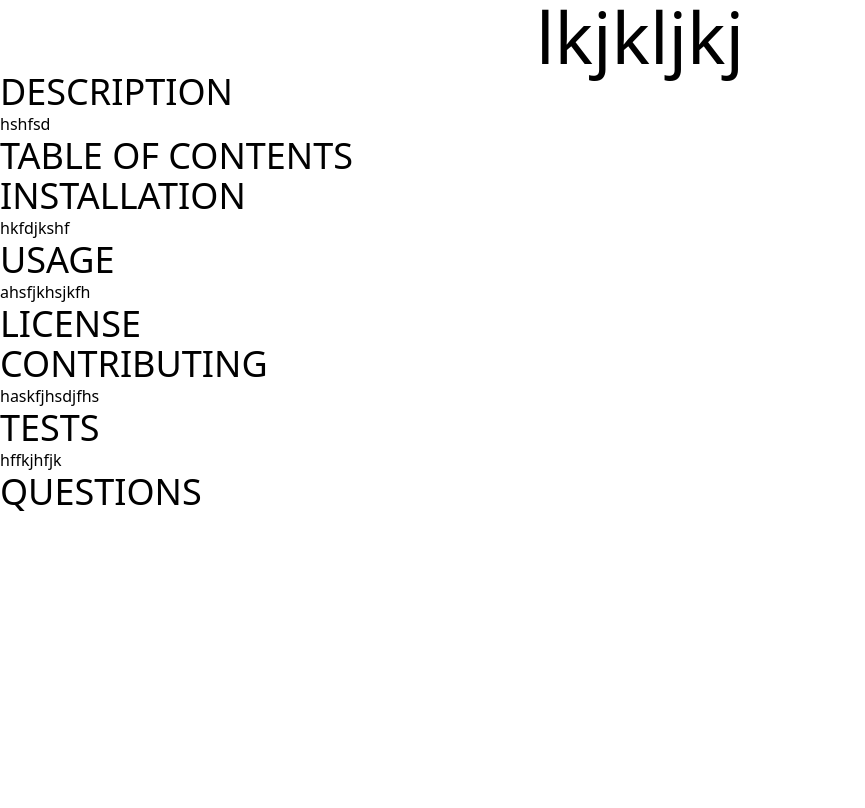
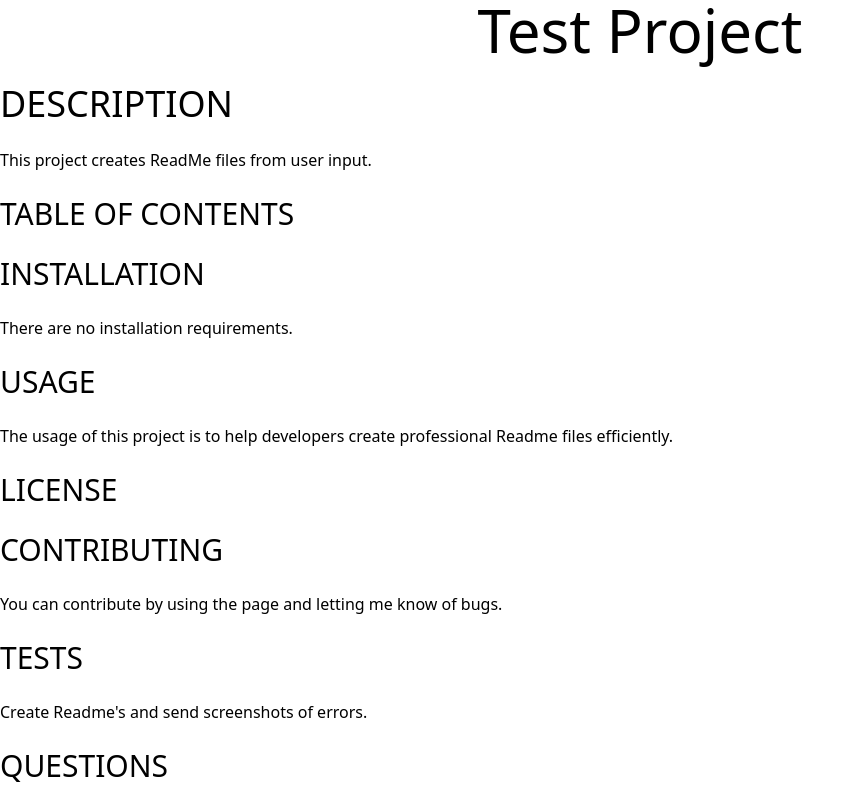
Before and after one commit to athenamw/tellMeTheFacts, a website: page index.html in a window 1280 px wide. Shown: the whole page, without its empty margins (0-865 px from the left). Drawn offline with nearby package versions, Linux system fonts and the light colour scheme.

Commit message:
updated font size and spacing

```diff
--- a/index.html
+++ b/index.html
@@ -1,43 +1,43 @@
 <!DOCTYPE html>
 <html lang="en">
 <head>
-    <meta charset="UTF-8" />
-    <meta name="viewport" content="width=device-width, initial-scale=1.0" />
+    <meta charset="UTF-8">
+    <meta name="viewport" content="width=device-width, initial-scale=1.0">
     <script src="https://cdn.tailwindcss.com"></script>
     <title>Tell Me The Facts</title>
 </head>
 <body>
-    <header id="title" class="text-7xl text-center">lkjkljkj</header>
+    <header id="title" class="text-6xl text-center">Test Project</header>
         <section id="description" class="content-between">
-      <h1 class="text-4xl">DESCRIPTION</h1>
-      <p>hshfsd</p>
+            <h1 class="text-4xl my-6"> DESCRIPTION </h1>
+            <p>This project creates ReadMe files from user input.</p>
         </section>
         <section id="toc">
-      <h1 class="text-4xl">TABLE OF CONTENTS</h1>
+            <h1 class="text-3xl my-6"> TABLE OF CONTENTS </h1>
         </section>
         <section id="installation">
-      <h1 class="text-4xl">INSTALLATION</h1>
-      <p>hkfdjkshf</p>
-    </section>
+            <h1 class="text-3xl my-6"> INSTALLATION </h1>
+            <p>There are no installation requirements.</p>
         <section id="usage">
-      <h1 class="text-4xl">USAGE</h1>
-      <p>ahsfjkhsjkfh</p>
+            <h1 class="text-3xl my-6">USAGE</h1>
+            <p>The usage of this project is to help developers create professional Readme files efficiently. </p>
         </section>
         <section id="license">
-      <h1 class="text-4xl">LICENSE</h1>
+            <h1 class="text-3xl my-6">LICENSE</h1>
             <p></p>
         </section>
         <section id="contribute">
-      <h1 class="text-4xl">CONTRIBUTING</h1>
-      <p>haskfjhsdjfhs</p>
+            <h1 class="text-3xl my-6">CONTRIBUTING</h1>
+            <p>You can contribute by using the page and letting me know of bugs. </p>
         </section>
         <section id="tests">
-      <h1 class="text-4xl">TESTS</h1>
-      <p>hffkjhfjk</p>
+            <h1 class="text-3xl my-6">TESTS</h1>
+            <p>Create Readme's and send screenshots of errors. </p>
         </section>
         <section id="question">
-      <h1 class="text-4xl">QUESTIONS</h1>
+            <h1 class="text-3xl my-6">QUESTIONS</h1>
             <p></p>
         </section>
+
 </body>
 </html>
```
Lines whose indentation alone changed are shown as unchanged.
